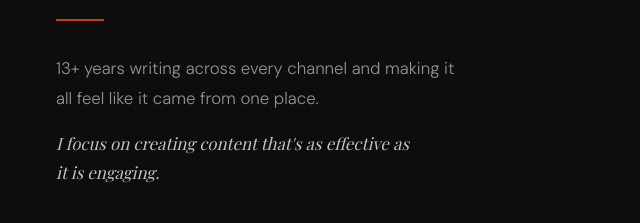
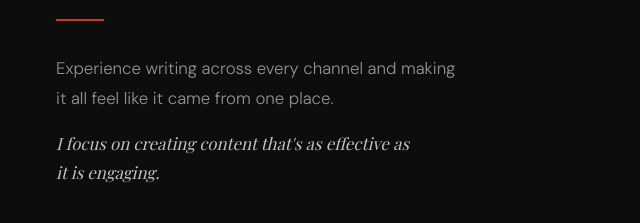
Before and after one commit to linda-sherman/linda-sherman.github.io, a plain HTML site: page index.html in a window 1280 px wide. Shown: the part 474-697 px from the top of the page, 0-640 px from the left. Drawn offline with nearby package versions, Linux system fonts and the light colour scheme; a web font is replaced by a local one.

Commit message:
Update index.html

```diff
--- a/index.html
+++ b/index.html
@@ -215,7 +215,7 @@ footer{background:var(--black);border-top:1px solid #1a1a1a;padding:1.25rem 3.5r
       <p class="hero-kicker">Writer &amp; Content Strategist</p>
       <h1>Clear.<br>Strategic.<br><span class="italic">Always worth<br>the read.</span></h1>
       <div class="hero-rule"></div>
-      <p class="hero-sub">13+ years writing across every channel and making it all feel like it came from one place.</p>
+      <p class="hero-sub">Experience writing across every channel and making it all feel like it came from one place.</p>
       <p class="hero-philosophy">I focus on creating content that's as effective as it is engaging.</p>
       <div class="hero-cta">
         <a href="#case-study" class="btn-red">See Case Study</a>
```
